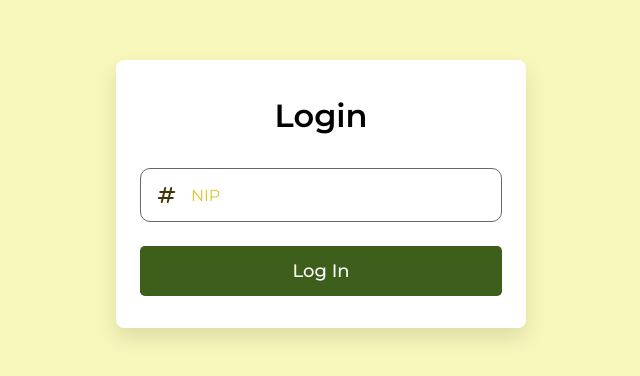
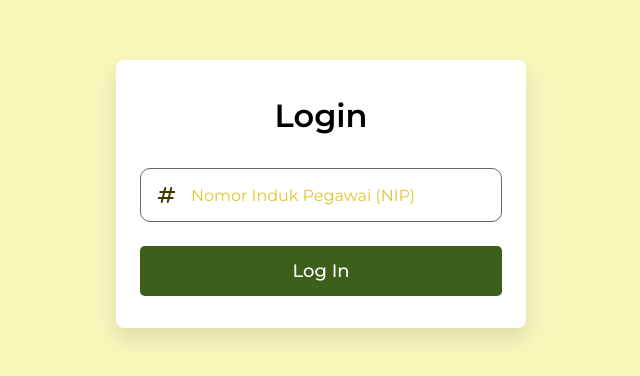
Before and after one commit to irfanifn/sisdiklat-project, a React (Vite) app in the folder frontend/: page / in a window 1280 px wide. Shown: the part 206-582 px from the top of the page, without its empty margins (319-959 px from the left). Built offline with nearby package versions, Linux system fonts and the light colour scheme.

Commit message:
Update input nip placeholder

```diff
--- a/frontend/src/components/Login.jsx
+++ b/frontend/src/components/Login.jsx
@@ -8,7 +8,7 @@ function Login() {
         <div className="input-wrapper">
           <input
             type="number"
-            placeholder="NIP"
+            placeholder="Nomor Induk Pegawai (NIP)"
             className="input-field"
             required
           />
```
